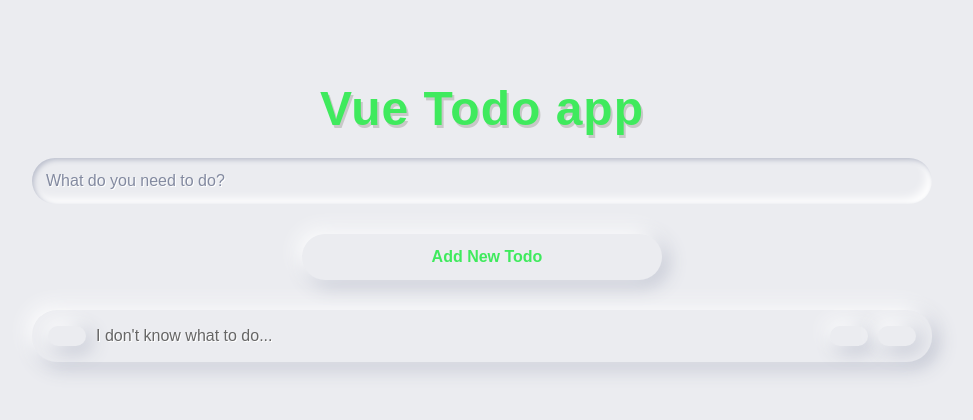
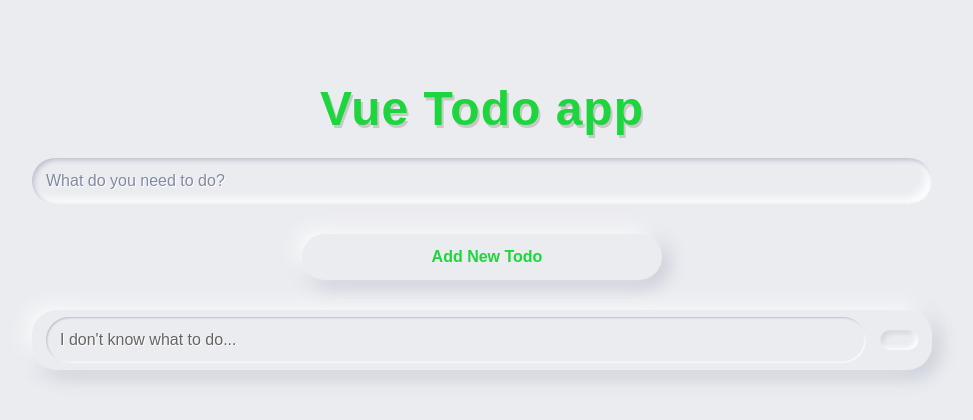
Before and after one commit to taku0823/vue-todo-app, a Vue app: page / in a window 1280 px wide. Both pictures are taken after a click on the button 1055 px from the left and 335 px from the top of the page. Shown: the top 420 px of the page, without its empty margins (158-1131 px from the left). Built offline with nearby package versions, Linux system fonts and the light colour scheme; the HTML template or start-up script is replaced by a standard one.

Commit message:
Create EditingForm component and add some animations

```diff
--- a/src/components/App.vue
+++ b/src/components/App.vue
@@ -1,7 +1,7 @@
 <template>
   <main class="app">
     <h1>Vue Todo app</h1>
-    <app-todos></app-todos>
+    <todos />
   </main>
 </template>
 
@@ -10,7 +10,7 @@ import Todos from './Todos';
 
 export default {
   components: {
-    appTodos: Todos,
+    Todos: Todos,
   },
 };
 </script>
@@ -37,7 +37,7 @@ body {
   text-align: center;
   h1 {
     margin: 0 0 2rem;
-    color: #3fea5d;
+    color: #1dd53d;
     font-size: 4.8rem;
     letter-spacing: 0.1rem;
     line-height: 1.2;
--- /dev/null
+++ b/src/components/EditingForm.vue
@@ -0,0 +1,92 @@
+<template>
+  <form class="editingForm" @submit.prevent="editTodo(todo.id)">
+    <input class="editingForm__input" type="text" v-model="updatedTask" v-focus />
+    <button class="editingForm__button" type="submit">
+      <i class="fas fa-edit"></i>
+    </button>
+  </form>
+</template>
+
+<script>
+import { computed } from 'vue';
+import { useStore } from 'vuex';
+
+export default {
+  props: {
+    todo: {
+      type: Object,
+      default() {
+        return {};
+      },
+    },
+  },
+  directives: {
+    focus: {
+      mounted(el) {
+        el.focus();
+      },
+    },
+  },
+  setup(props) {
+    const store = useStore();
+    const id = props.todo.id;
+
+    const editTodo = (id) => {
+      store.dispatch('editTodo', id);
+    };
+
+    const updatedTask = computed({
+      get: () => props.todo.task,
+      set: (value) => store.dispatch('updatedTask', { value, id }),
+    });
+
+    return { editTodo, updatedTask };
+  },
+};
+</script>
+
+<style lang="scss" scoped>
+.editingForm {
+  width: 100%;
+  display: flex;
+  justify-content: space-between;
+  align-items: center;
+  &__input,
+  &__button {
+    font-size: 1.6rem;
+    border-radius: 2.5rem;
+    border: 0;
+    outline: 0;
+    background-color: #ebecf0;
+  }
+  &__input {
+    width: 94%;
+    padding: 1.4rem;
+    font-family: 'Montserrat', sans-serif;
+    color: #666;
+    box-shadow: inset 2px 2px 5px #babecc, inset -5px -5px 10px #fff;
+    box-sizing: border-box;
+    text-shadow: 1px 1px 0 #fff;
+    transition: all 0.2s ease-in-out;
+    &:focus {
+      box-shadow: inset 1px 1px 2px #babecc, inset -1px -1px 2px #fff;
+    }
+  }
+  &__button {
+    width: 38px;
+    padding: 1rem;
+    font-size: 1.6rem;
+    background-color: #ebecf0;
+    color: #838aa0;
+    border: 0;
+    outline: 0;
+    border-radius: 1.2rem;
+    text-shadow: 1px 1px 0 #fff;
+    box-shadow: inset -2px -2px 5px rgba(255, 255, 255, 1), inset 3px 3px 5px rgba(0, 0, 0, 0.1);
+    cursor: pointer;
+    .fa-edit {
+      transform: scale(0.9);
+    }
+  }
+}
+</style>
--- a/src/components/TheForm.vue
+++ b/src/components/TheForm.vue
@@ -72,7 +72,7 @@ export default {
   &__button {
     width: 40%;
     margin: 0 auto;
-    color: #3fea5d;
+    color: #1dd53d;
     font-weight: bold;
     font-family: 'Montserrat', sans-serif;
     box-shadow: -5px -5px 20px #fff, 5px 5px 20px #babecc;
--- a/src/components/TodoItems.vue
+++ b/src/components/TodoItems.vue
@@ -1,37 +1,61 @@
 <template>
-  <li class="todoitems" v-for="todo in todos" :key="todo.id">
+  <li class="todoitems" :class="{ showEditingForm: todo.showEditingForm }">
+    <editing-form v-if="todo.showEditingForm" :todo="todo" />
+    <template v-else>
       <div class="todoitems__left">
-      <button class="todoitems__check">
+        <button
+          class="todoitems__check"
+          :class="{ isChecked: todo.completed }"
+          @click="toggleTodo(todo.id)"
+        >
           <i class="fas fa-check"></i>
         </button>
-      <p class="todoitems__task">{{ todo.task }}</p>
+        <p class="todoitems__task" :class="{ isChecked: todo.completed }">{{ todo.task }}</p>
       </div>
       <div class="todoitems__right">
         <button class="todoitems__delete" @click="deleteTodo(todo.id)">
           <i class="fas fa-trash"></i>
         </button>
-      <button class="todoitems__edit">
+        <button class="todoitems__edit" @click="toggleEditingForm(todo.id)">
           <i class="fas fa-edit"></i>
         </button>
       </div>
+    </template>
   </li>
 </template>
 
 <script>
-import { computed } from 'vue';
+import EditingForm from './EditingForm';
 import { useStore } from 'vuex';
 
 export default {
+  components: {
+    EditingForm,
+  },
+  props: {
+    todo: {
+      type: Object,
+      default() {
+        return {};
+      },
+    },
+  },
   setup() {
     const store = useStore();
+
+    const toggleTodo = (id) => {
+      store.dispatch('toggleTodo', id);
+    };
 
     const deleteTodo = (id) => {
       store.dispatch('deleteTodo', id);
     };
 
-    const todos = computed(() => store.state.todos);
+    const toggleEditingForm = (id) => {
+      store.dispatch('toggleEditingForm', id);
+    };
 
-    return { deleteTodo, todos };
+    return { toggleTodo, deleteTodo, toggleEditingForm };
   },
 };
 </script>
@@ -39,7 +63,7 @@ export default {
 <style lang="scss" scoped>
 .todoitems {
   margin-bottom: 2.5rem;
-  padding: 1.6rem;
+  padding: 1.4rem;
   display: flex;
   justify-content: space-between;
   align-items: center;
@@ -53,6 +77,9 @@ export default {
   box-shadow: -5px -5px 20px #fff, 5px 5px 20px #babecc;
   &:last-child {
     margin-bottom: 0;
+  }
+  &.showEditingForm {
+    padding: 0.7rem 1.4rem;
   }
   button {
     width: 38px;
@@ -79,6 +106,14 @@ export default {
   &__check {
     margin-right: 1rem;
   }
+  .todoitems__check {
+    &.isChecked {
+      box-shadow: inset -2px -2px 5px rgba(255, 255, 255, 1), inset 3px 3px 5px rgba(0, 0, 0, 0.1);
+      .fa-check {
+        transform: scale(0.9);
+      }
+    }
+  }
   &__task {
     display: inline-block;
     position: relative;
@@ -93,6 +128,11 @@ export default {
       background-color: #666;
       transition: all 0.3s ease;
     }
+    &.isChecked {
+      &::after {
+        width: 100%;
+      }
+    }
   }
   &__delete {
     margin: 0 1rem;
--- a/src/components/TodoList.vue
+++ b/src/components/TodoList.vue
@@ -1,16 +1,41 @@
 <template>
-  <transition-group tag="ul" name="todolist">
-    <todo-items />
+  <transition-group tag="ul" name="fade">
+    <todo-items v-for="todo in todos" :todo="todo" :key="todo.id" />
   </transition-group>
 </template>
 
 <script>
 import TodoItems from './TodoItems';
+import { computed } from 'vue';
+import { useStore } from 'vuex';
+
 export default {
   components: {
     TodoItems: TodoItems,
   },
+  setup() {
+    const store = useStore();
+
+    const todos = computed(() => store.state.todos);
+
+    return { todos };
+  },
 };
 </script>
 
-<style lang="scss" scoped></style>
+<style lang="scss" scoped>
+.fade {
+  &-enter-from,
+  &-leave-to {
+    opacity: 0;
+  }
+  &-enter-active,
+  &-leave-active {
+    transition: opacity 500ms;
+  }
+  &-enter-to,
+  &-leave-from {
+    opacity: 1;
+  }
+}
+</style>
--- a/src/js/store/actions.js
+++ b/src/js/store/actions.js
@@ -6,7 +6,19 @@ export default {
     commit('addTodo');
     commit('initForm');
   },
+  toggleTodo({ commit }, id) {
+    commit('toggleTodo', id);
+  },
   deleteTodo({ commit }, id) {
     commit('deleteTodo', id);
   },
+  toggleEditingForm({ commit }, id) {
+    commit('toggleEditingForm', id);
+  },
+  editTodo({ commit }, id) {
+    commit('editTodo', id);
+  },
+  updatedTask({ commit }, { value, id }) {
+    commit('updatedTask', { value, id });
+  },
 };
--- a/src/js/store/mutations.js
+++ b/src/js/store/mutations.js
@@ -15,8 +15,32 @@ export default {
   addTodo(state) {
     state.todos.push(state.newTodo);
   },
+  toggleTodo(state, payload) {
+    const updateTodos = state.todos.map((todo) =>
+      todo.id === payload ? { ...todo, completed: !todo.completed } : todo
+    );
+    state.todos = updateTodos;
+  },
   deleteTodo(state, payload) {
     const updateTodos = state.todos.filter((todo) => todo.id !== payload);
     state.todos = updateTodos;
   },
+  toggleEditingForm(state, payload) {
+    const updateTodos = state.todos.map((todo) =>
+      todo.id === payload ? { ...todo, showEditingForm: true } : { ...todo, showEditingForm: false }
+    );
+    state.todos = updateTodos;
+  },
+  editTodo(state, payload) {
+    const updateTodo = state.todos.map((todo) =>
+      todo.id === payload ? { ...todo, showEditingForm: false } : todo
+    );
+    state.todos = updateTodo;
+  },
+  updatedTask(state, payload) {
+    const updateTodo = state.todos.map((todo) =>
+      todo.id === payload.id ? { ...todo, task: payload.value } : todo
+    );
+    state.todos = updateTodo;
+  },
 };
```
Lines whose indentation alone changed are shown as unchanged.
